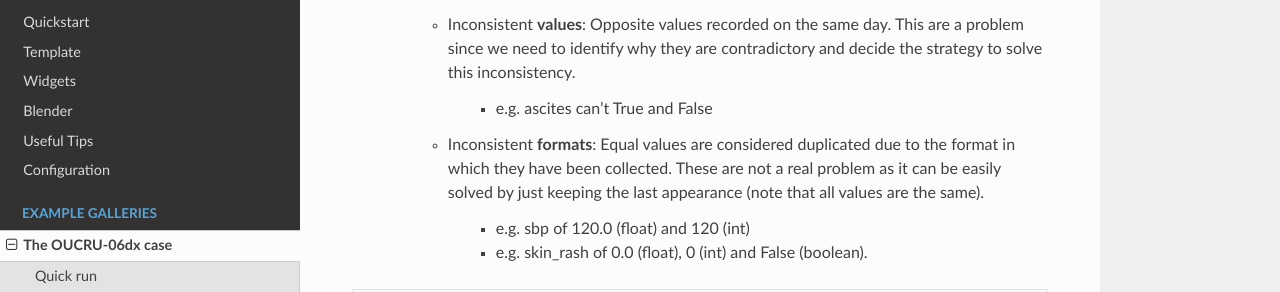
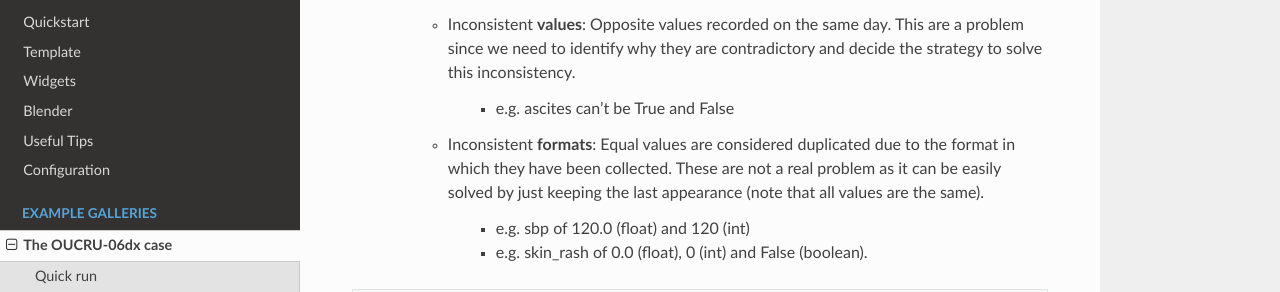
Before and after one commit to bahp/datablend, a Sphinx documentation site: the page built from docs/usage/oucru06dx.rst, in a window 1280 px wide and 900 px high, scrolled down 2637 px. Shown: the part 159-451 px from the top of the window. Built offline with Sphinx 7.4.7 and the Read the Docs theme 2.0.0, drawn with Linux system fonts in a browser that asks for light colours; pages that are not in the unit, such as notebooks, are missing from menus.

```diff
--- a/docs/conf.py
+++ b/docs/conf.py
@@ -29,7 +29,6 @@ author = 'Bernard Hernandez'
 release = '0.0.1'
 
 
-
 # -----------------------------------------------------------------------------
 # Extensions
 # -----------------------------------------------------------------------------
@@ -42,7 +41,7 @@ extensions = [
     'sphinx.ext.napoleon',
     'sphinx.ext.todo',
     #'sphinx.ext.coverage',
-    #'sphinx.ext.autosummary',
+    'sphinx.ext.autosummary',
     'sphinx.ext.githubpages',
     'sphinx_gallery.gen_gallery'
 ]
--- a/docs/index.rst
+++ b/docs/index.rst
@@ -71,7 +71,7 @@ The code of the project is on Github: https://github.com/bahp/datablend
    usage/development
 
 .. toctree::
-   :maxdepth: 2
+   :maxdepth: 5
    :caption: API doc
    :hidden:
 
--- a/docs/usage/installation.rst
+++ b/docs/usage/installation.rst
@@ -51,7 +51,7 @@ Installation in editable mode
 -------------------------------
 
 It is recommended that you install this package in editable (develop) mode. It
-puts a link (actually *.pth files) into the python installation to your code,
+puts a link (actually \*.pth files) into the python installation to your code,
 so that your package is installed, but any changes will immediately take effect.
 This way all your test code, and client code, etc, can all import your package
 the usual way.
--- a/docs/usage/oucru06dx.rst
+++ b/docs/usage/oucru06dx.rst
@@ -125,17 +125,19 @@ In the log file the duplicate values are presented (see below).
    True and False values on the same day.
 
 
-    - Inconsistent **values**: Opposite values recorded on the same day. This
-      are a problem since we need to identify why they are contradictory and
-      decide the strategy to solve this inconsistency.
-       - e.g. ascites can't True and False
+     - Inconsistent **values**: Opposite values recorded on the same day. This
+       are a problem since we need to identify why they are contradictory and
+       decide the strategy to solve this inconsistency.
 
-    - Inconsistent **formats**: Equal values are considered duplicated due to the
-      format in which they have been collected. These are not a real problem as
-      it can be easily solved by just keeping the last appearance (note that all
-      values are the same).
-        - e.g. sbp of 120.0 (float) and 120 (int)
-        - e.g. skin_rash of 0.0 (float), 0 (int) and False (boolean).
+         - e.g. ascites can't be True and False
+
+     - Inconsistent **formats**: Equal values are considered duplicated due to the
+       format in which they have been collected. These are not a real problem as
+       it can be easily solved by just keeping the last appearance (note that all
+       values are the same).
+
+         - e.g. sbp of 120.0 (float) and 120 (int)
+         - e.g. skin_rash of 0.0 (float), 0 (int) and False (boolean).
 
 
 .. code-block::
--- a/requirements.txt
+++ b/requirements.txt
@@ -7,3 +7,6 @@ xlrd
 xlsxwriter
 openpyxl
 matplotlib
+sphinx
+sphinx-gallery
+sphinx-rtd-theme
```
Also changed, not shown: 2 other files.
